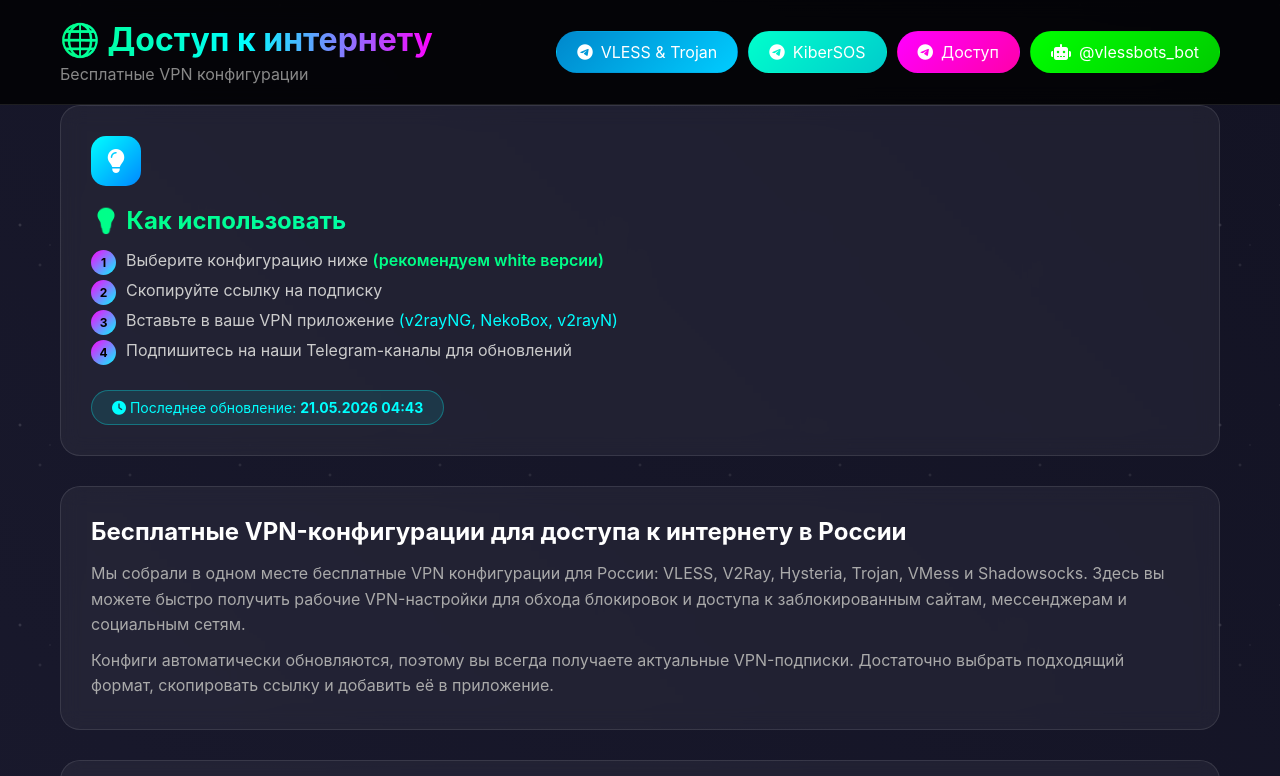
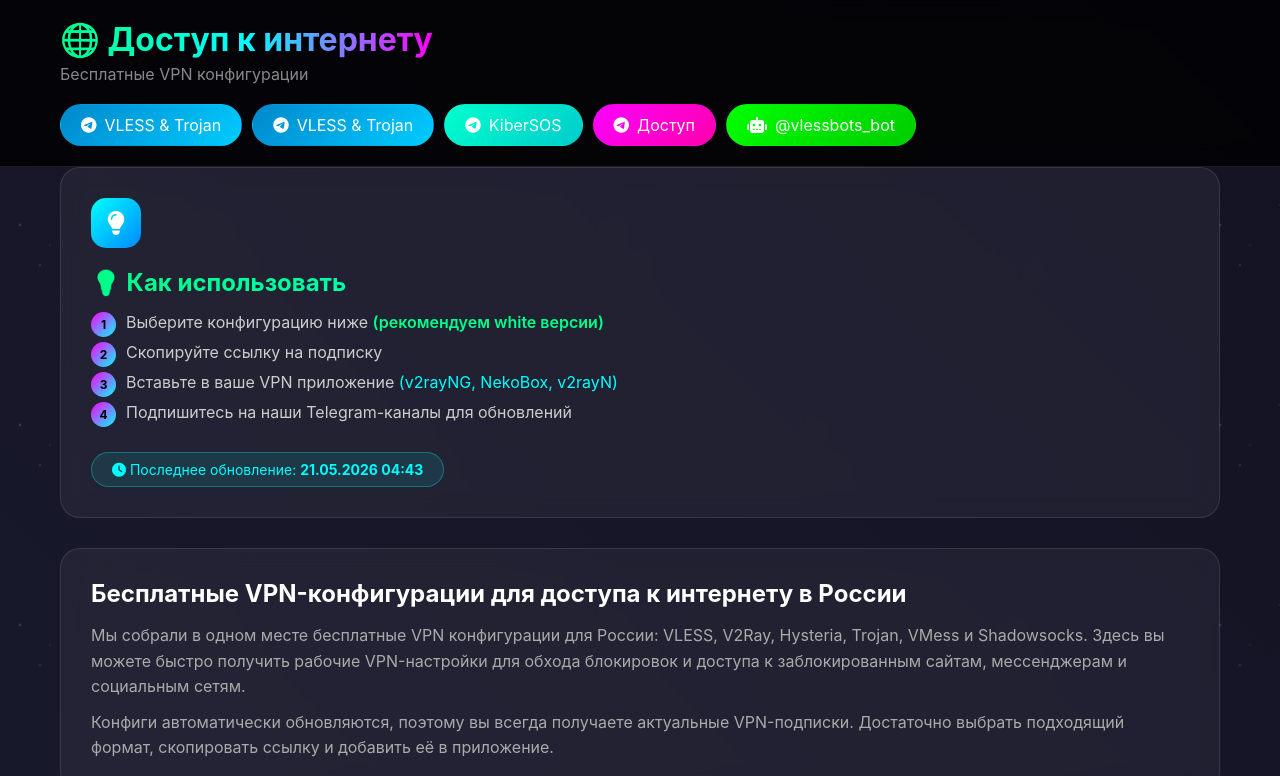
Before and after one commit to ghoul37438/ghoul37438.github.io, a plain HTML site: page index.html in a window 1280 px wide. Shown: the top 776 px of the page. Drawn offline with Linux system fonts and the light colour scheme; no server answers.

Commit message:
Update index.html

```diff
--- a/index.html
+++ b/index.html
@@ -624,11 +624,11 @@
                         <i class="fab fa-telegram"></i>
                         <span>VLESS & Trojan</span>
                     </a>
-<!--                    <a href="https://t.me/vlesstrojan" target="_blank" rel="noopener noreferrer"
+                    <a href="https://t.me/vlesstrojan" target="_blank" rel="noopener noreferrer"
                        class="social-btn btn-telegram-1">
                         <i class="fab fa-telegram"></i>
                        <span>VLESS & Trojan</span>
-                    </a> -->
+                    </a>
                     <a href="https://t.me/kibersosnew" target="_blank" rel="noopener noreferrer"
                        class="social-btn btn-telegram-2">
                         <i class="fab fa-telegram"></i>
```
